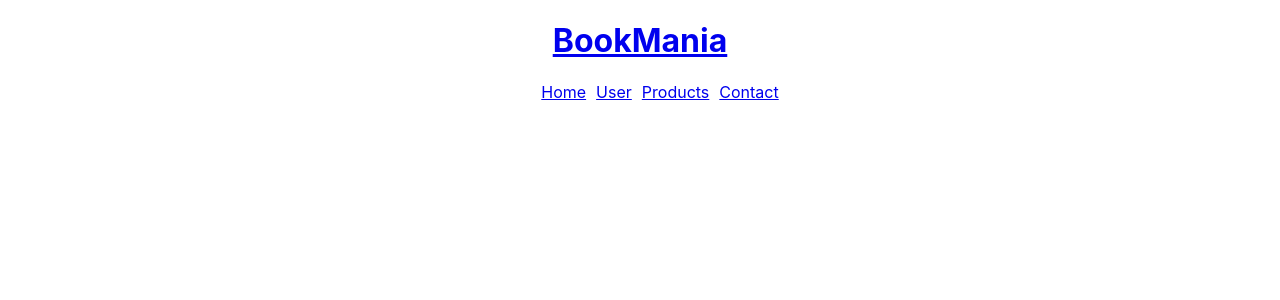
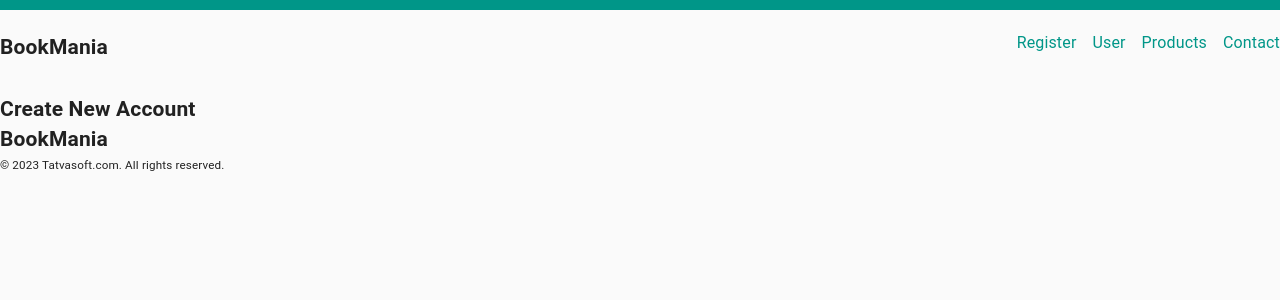
Before and after one commit to xdarksondagar/Bookmania, a React (Create React App) app: page /register in a window 1280 px wide. Shown: the top 300 px of the page. Built offline with nearby package versions, Linux system fonts and the light colour scheme.

Commit message:
Add theme and Create NavBar

```diff
--- a/src/App.css
+++ b/src/App.css
@@ -1,38 +1,22 @@
-.App {
-  text-align: center;
+/* SOME RESETS */
+
+* {
+  margin: 0;
+  padding: 0;
+  box-sizing: border-box;
 }
 
-.App-logo {
-  height: 40vmin;
-  pointer-events: none;
+:root {
+  --color-primary: #009688;
+  --color-secondary: #ffeb3b;
 }
 
-@media (prefers-reduced-motion: no-preference) {
-  .App-logo {
-    animation: App-logo-spin infinite 20s linear;
-  }
+a {
+  color: var(--color-primary);
+  text-decoration: none;
+  transition: all 0.3s ease;
 }
 
-.App-header {
-  background-color: #282c34;
-  min-height: 100vh;
-  display: flex;
-  flex-direction: column;
-  align-items: center;
-  justify-content: center;
-  font-size: calc(10px + 2vmin);
-  color: white;
+a:hover {
+  color: #000000;
 }
-
-.App-link {
-  color: #61dafb;
-}
-
-@keyframes App-logo-spin {
-  from {
-    transform: rotate(0deg);
-  }
-  to {
-    transform: rotate(360deg);
-  }
-}
--- a/src/App.js
+++ b/src/App.js
@@ -1,40 +1,23 @@
 import "./App.css";
 import { BrowserRouter, Route, Routes, NavLink } from "react-router-dom";
+import { CssBaseline, ThemeProvider } from "@material-ui/core";
 import { Products } from "./Products";
 import { Home } from "./Home";
 import { User } from "./User";
 import { Contact } from "./Contact";
+import { NavBar } from "./component/NavBar/NavBar";
+import { Footer } from "./component/Footer/Footer";
+import { Register } from "./pages/Register/Register";
+import { theme } from "./theme/index";
 
 function App() {
+  let navlinks = ["register", "user", "products", "contact"];
   return (
+    <ThemeProvider theme={theme}>
+      <CssBaseline />
       <BrowserRouter>
         <div className="App">
-        <header>
-          <NavLink to="/">
-            <h1>BookMania</h1>
-          </NavLink>
-          <ul
-            style={{
-              display: "flex",
-              justifyContent: "center",
-              listStyle: "none",
-              gap: "10px",
-            }}
-          >
-            <li>
-              <NavLink to="/">Home</NavLink>
-            </li>
-            <li>
-              <NavLink to="/user">User</NavLink>
-            </li>
-            <li>
-              <NavLink to="/products">Products</NavLink>
-            </li>
-            <li>
-              <NavLink to="/contact">Contact</NavLink>
-            </li>
-          </ul>
-        </header>
+          <NavBar navs={navlinks} />
           <Routes>
             <Route path="/" element={<Home />}></Route>
             <Route
@@ -43,9 +26,12 @@ function App() {
             ></Route>
             <Route path="/products" element={<Products />}></Route>
             <Route path="/contact" element={<Contact />}></Route>
+            <Route path="/register" element={<Register />}></Route>
           </Routes>
+          <Footer />
         </div>
       </BrowserRouter>
+    </ThemeProvider>
   );
 }
 
--- /dev/null
+++ b/src/component/Footer/Footer.js
@@ -0,0 +1,10 @@
+export const Footer = () => {
+  return (
+    <>
+      <footer>
+        <h2>BookMania</h2>
+        <small>&copy; 2023 Tatvasoft.com. All rights reserved.</small>
+      </footer>
+    </>
+  );
+};
--- /dev/null
+++ b/src/component/NavBar/NavBar.js
@@ -0,0 +1,21 @@
+import { NavLink } from "react-router-dom";
+import { useStyle } from "./style";
+
+export const NavBar = ({ navs }) => {
+  const classes = useStyle();
+
+  let listItems = navs.map((el) => {
+    return (
+      <li key={el}>
+        <NavLink to={"/" + el}>{el}</NavLink>
+      </li>
+    );
+  });
+
+  return (
+    <header className={classes.header}>
+      <h2>BookMania</h2>
+      <ul>{listItems}</ul>
+    </header>
+  );
+};
--- /dev/null
+++ b/src/component/NavBar/style.js
@@ -0,0 +1,31 @@
+import { makeStyles } from "@material-ui/core";
+
+export const useStyle = makeStyles({
+  header: {
+    display: "flex",
+    paddingBlock: "2rem",
+    justifyContent: "space-between",
+    "&::before": {
+      content: "''",
+      width: "100%",
+      height: "10px",
+      display: "block",
+      background: "#009688",
+      position: "absolute",
+      top: 0,
+      left: 0,
+    },
+    "& ul": {
+      display: "flex",
+      gap: "1rem",
+      listStyle: "none",
+      "& li": {
+        "& a": {
+          textTransform: "capitalize",
+          textDecoration: "none",
+          fontSize: "16px",
+        },
+      },
+    },
+  },
+});
--- /dev/null
+++ b/src/pages/Register/Register.js
@@ -0,0 +1,7 @@
+export const Register = () => {
+  return (
+    <>
+      <h2>Create New Account</h2>
+    </>
+  );
+};
--- /dev/null
+++ b/src/theme/index.js
@@ -0,0 +1,6 @@
+import { createTheme } from "@material-ui/core";
+import pellete from "./pellete";
+
+export const theme = createTheme({
+  palette: pellete,
+});
--- /dev/null
+++ b/src/theme/pellete.js
@@ -0,0 +1,10 @@
+import { teal, yellow } from "@material-ui/core/colors";
+
+export default {
+  primary: {
+    main: teal[500],
+  },
+  secondary: {
+    main: yellow[500],
+  },
+};
```
Also changed, not shown: src/theme/styles.js (added). Lines whose indentation alone changed are shown as unchanged.
